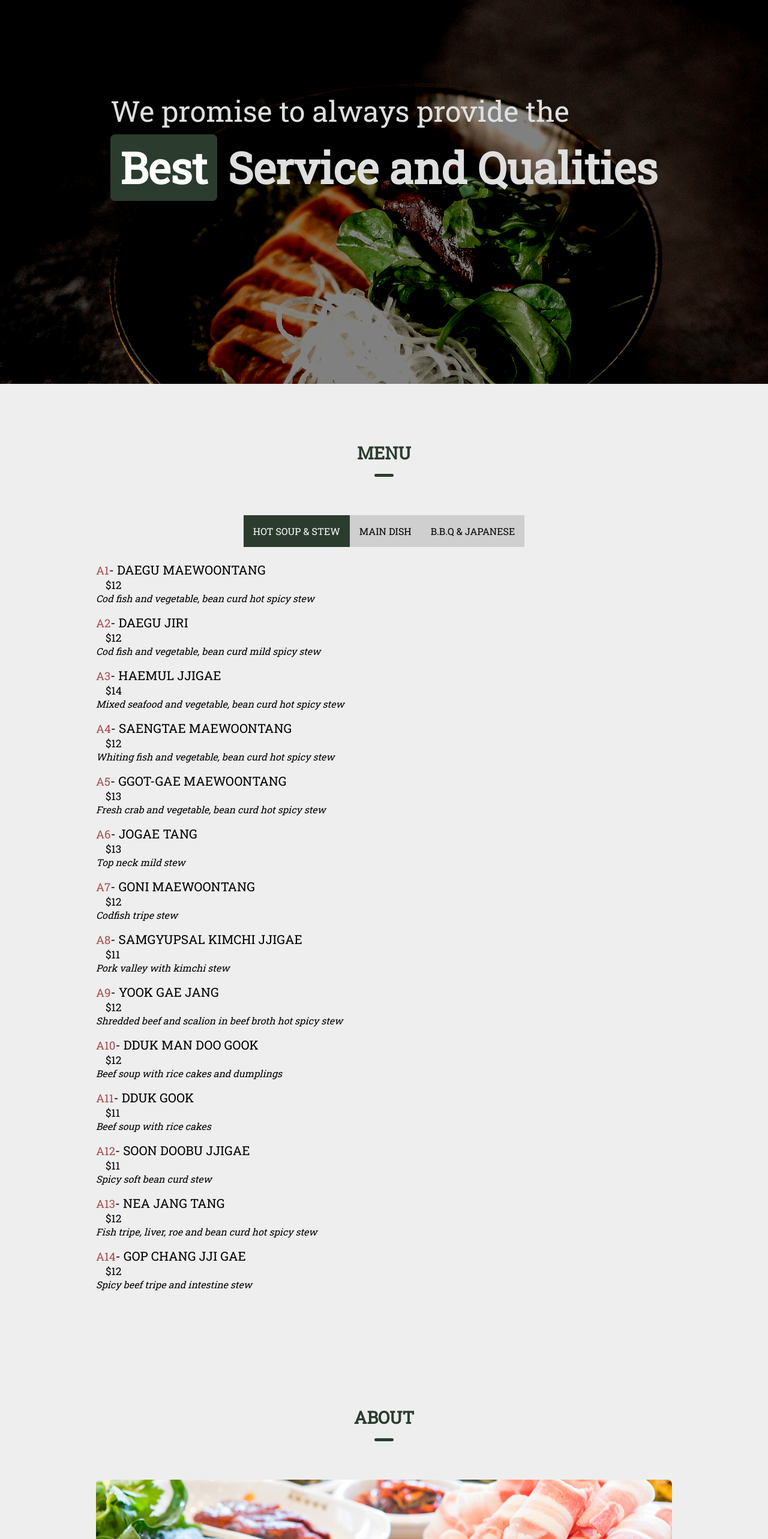
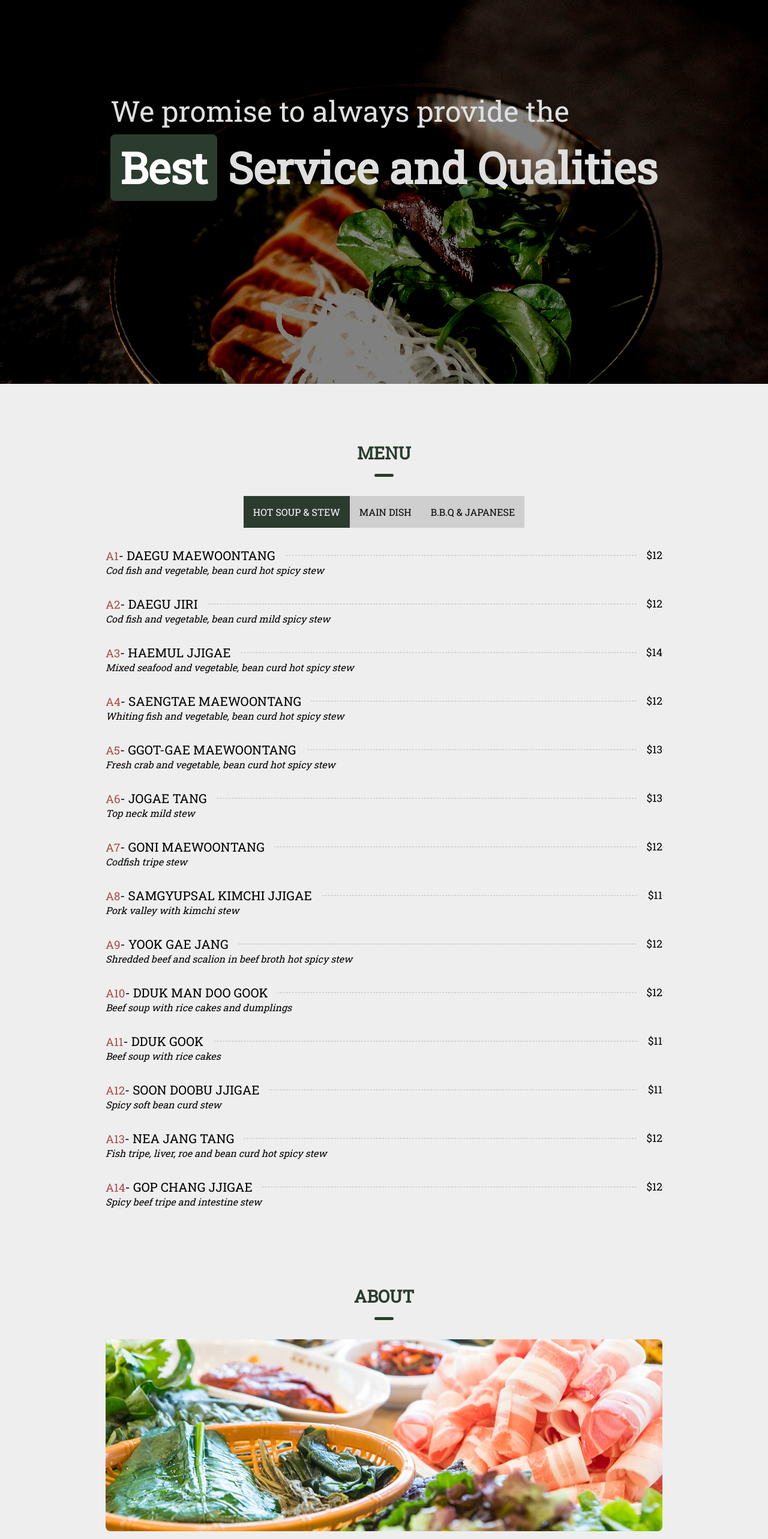
Before and after one commit to SunilPark1129/re-kaya-garden, a React (Create React App) app: page / in a window 1280 px wide. Shown: the part 160-2726 px from the top of the page at 60% size. Built offline with nearby package versions, Linux system fonts and the light colour scheme.

Commit message:
Edited Semantic Tags

```diff
--- a/src/App.css
+++ b/src/App.css
@@ -20,6 +20,15 @@ body {
   font-family: "Roboto Slab", serif;
 }
 
+.wrapper {
+  max-width: 60rem;
+  padding: 4rem 1rem;
+}
+
+button {
+  font-family: "Roboto Slab", serif;
+}
+
 ul {
   list-style-type: none;
 }
@@ -30,9 +39,11 @@ a {
 }
 
 .wrapper {
-    max-width: 80rem;
+  max-width: 60rem;
   margin: 0 auto;
   width: 100%;
+  display: grid;
+  gap: 4em;
 }
 
 @media (max-width: 45rem) {
--- a/src/App.js
+++ b/src/App.js
@@ -11,9 +11,11 @@ function App() {
       <Navbar />
       <main>
         <Home />
-        <Menu />
-        <About />
-        <Location />
+        <div className="wrapper">
+          <Menu />
+          <About />
+          <Location />
+        </div>
       </main>
       <Footer />
     </>
--- a/src/data/menuList.js
+++ b/src/data/menuList.js
@@ -14,9 +14,11 @@ menuList = [
 ]
 */
 
-export const menuList = [{
+export const menuList = [
+  {
     category: "HOT SOUP & STEW",
-        items: [{
+    items: [
+      {
         name: "DAEGU MAEWOONTANG",
         description: "Cod fish and vegetable, bean curd hot spicy stew",
         price: 12,
@@ -82,7 +84,7 @@ export const menuList = [{
         price: 12,
       },
       {
-                name: "GOP CHANG JJI GAE",
+        name: "GOP CHANG JJIGAE",
         description: "Spicy beef tripe and intestine stew",
         price: 12,
       },
@@ -90,7 +92,8 @@ export const menuList = [{
   },
   {
     category: "MAIN DISH",
-        items: [{
+    items: [
+      {
         name: "JANG-O GUI",
         description: "Broiled eel with special sauce",
         price: 12,
@@ -157,14 +160,16 @@ export const menuList = [{
       },
       {
         name: "HWE DUPBAP",
-                description: "Mixed fresh raw fish and vegetable with spicy sauce in bowl",
+        description:
+          "Mixed fresh raw fish and vegetable with spicy sauce in bowl",
         price: 15,
       },
     ],
   },
   {
     category: "B.B.Q & JAPANESE",
-        items: [{
+    items: [
+      {
         name: "KAL BI GUI",
         description: "Marinated beef ribs B.B.Q. at the table",
         price: 18,
@@ -206,12 +211,14 @@ export const menuList = [{
       },
       {
         name: "SASHIMI",
-                description: "Pick one from SALMON, RED SNAPPER, SHRIP, EEL for 15 pieces",
+        description:
+          "Pick one from SALMON, RED SNAPPER, SHRIP, EEL for 15 pieces",
         price: 12,
       },
       {
         name: "SUSHI",
-                description: "Pick one from SALMON, RED SNAPPER, SHRIP, EEL for 6 pieces",
+        description:
+          "Pick one from SALMON, RED SNAPPER, SHRIP, EEL for 6 pieces",
         price: 12,
       },
       {
--- a/src/pages/About.jsx
+++ b/src/pages/About.jsx
@@ -12,41 +12,39 @@ import "../components/components.css";
 
 const About = () => {
   return (
-    <section className="page about" id="about">
-      <div className="wrapper">
+    <article className="page about" id="about">
       <Header props="ABOUT" />
-        <article>
-          <section className="about__content">
+      <div className="about__content">
+        <section>
           <img src={bbq} alt="BBQ" />
           <div className="about__content__text">
             <h2>KayaGarden</h2>
             <p>
               Our restaurant has maintained the taste of traditional{" "}
               <span>Korean food</span> for over 20 years. The reason we were
-                able to maintain good quality for a long time is because there
-                was a lot of interest and love from customers to KayaGarden
+              able to maintain good quality for a long time is because there was
+              a lot of interest and love from customers to KayaGarden
               restaurant. We will continute to repay your love with the{" "}
               <span>best quality and service</span>.
             </p>
           </div>
         </section>
-          <section className="about__content">
+        <section>
           <img src={sushi} alt="Sushi" />
           <div className="about__content__text">
             <h2>Service</h2>
             <p>
               In order to preserve the <span>pride</span> of traditional food,
               we make our own ingredients and cook them every morning. To
-                provide a variety of services, Japanese menus are also offered
-                as a side. Seafood is freshly ordered every morning, so you can
-                feel fresh foods at KayaGarden. We strive to provide the best{" "}
+              provide a variety of services, Japanese menus are also offered as
+              a side. Seafood is freshly ordered every morning, so you can feel
+              fresh foods at KayaGarden. We strive to provide the best{" "}
               <span>service</span> to our customers.
             </p>
           </div>
         </section>
+      </div>
     </article>
-      </div>
-    </section>
   );
 };
 
--- a/src/pages/Home.jsx
+++ b/src/pages/Home.jsx
@@ -8,17 +8,15 @@ import React from "react";
 
 const Home = () => {
   return (
-    <section className="page home">
+    <article className="page home">
       <div className="home__bg" />
-      <div className="wrapper">
-        <div className="home__content">
-          <h1>
-            <span>Best</span> Service and Qualities
-          </h1>
-          <p>We promise to always provide the</p>
-        </div>
+      <div className="home__content">
+        <h1>
+          <span>Best</span> Service and Qualities
+        </h1>
+        <p>We promise to always provide the</p>
       </div>
-    </section>
+    </article>
   );
 };
 
--- a/src/pages/Menu.jsx
+++ b/src/pages/Menu.jsx
@@ -13,14 +13,13 @@ const Menu = () => {
   // click the btn to set the menuPage value and then re-render by using Map().
   const [menuPage, setMenuPage] = useState(0);
   return (
-    <section className="page menu" id="menu">
-      <div className="wrapper">
+    <article className="page menu" id="menu">
       <Header props={"MENU"} />
-        <article>
-          <ul className="menu__btn">
+      <div>
+        <div className="menu__btn-box">
           {menuList.map((item, idx) => {
             return (
-                <li
+              <button
                 key={item.category}
                 onClick={() => setMenuPage(idx)}
                 style={
@@ -31,10 +30,10 @@ const Menu = () => {
                 title={`display ${item.category.toLowerCase()} table`}
               >
                 {item.category}
-                </li>
+              </button>
             );
           })}
-          </ul>
+        </div>
         <ol>
           {menuList[menuPage].items.map((item, idx) => {
             return (
@@ -55,9 +54,8 @@ const Menu = () => {
             );
           })}
         </ol>
+      </div>
     </article>
-      </div>
-    </section>
   );
 };
 
--- a/src/pages/page.css
+++ b/src/pages/page.css
@@ -1,12 +1,7 @@
 .page {
   position: relative;
   display: flex;
-}
-.page .wrapper {
-  padding: 4rem 2rem;
-}
-.page article {
-  padding: 2rem 0;
+  flex-direction: column;
 }
 
 .home {
@@ -23,18 +18,12 @@
   background-size: cover;
   filter: contrast(200%) brightness(50%) saturate(120%);
 }
-.home .wrapper {
-  justify-content: center;
-  flex-direction: column;
-  display: flex;
-  width: 100%;
-  height: 100%;
-}
 .home__content {
   margin: auto;
   gap: 1rem;
   display: flex;
   flex-direction: column-reverse;
+  padding: 1rem;
 }
 .home h1 {
   color: rgb(223, 223, 223);
@@ -46,50 +35,45 @@
 }
 .home span {
   color: #fff;
-}
-.home span:nth-child(1) {
   background-color: rgb(43, 60, 47);
   border-radius: 0.5rem;
   padding: 0.5rem 1rem;
 }
 
-.menu__btn {
+.menu__btn-box {
   display: flex;
   justify-content: center;
 }
-.menu ul > li {
+.menu__btn-box button {
   padding: 1rem;
   background-color: rgb(207, 207, 207);
   cursor: pointer;
   color: white;
   display: flex;
   align-items: center;
+  border: none;
+  font-size: 1em;
 }
-.menu ul > li:hover {
+.menu__btn-box button:hover {
   filter: brightness(110%);
 }
 .menu ol {
   display: grid;
-  gap: 1em;
+  gap: 2em;
+  padding: 2em 0;
   list-style: none;
-}
-.menu article {
-  display: flex;
-  flex-direction: column;
-  gap: 1.5rem;
 }
 .menu__item {
   margin: auto;
-  max-width: 60rem;
   width: 100%;
 }
-.menu__item__map {
+.menu__item__top {
   display: flex;
   justify-content: space-between;
   position: relative;
   align-items: center;
 }
-.menu__item__map:after {
+.menu__item__top:after {
   position: absolute;
   content: "";
   top: 50%;
@@ -117,28 +101,18 @@
   font-style: italic;
 }
 
-.about article {
+.about__content {
   display: flex;
   flex-direction: column;
   gap: 2rem;
 }
-.about__content {
+.about__content section {
   display: flex;
-  gap: 2rem;
+  gap: 1rem;
   align-items: center;
-  max-width: 60rem;
-  margin: auto;
-  width: 100%;
-  justify-content: space-between;
   flex-wrap: wrap;
 }
-.about__content:nth-child(2) {
-  flex-direction: row-reverse;
-}
-.about__content:nth-child(2) img {
-  flex: 1 1 30%;
-}
-.about__content img {
+.about__content section img {
   border-radius: 0.5rem;
   width: 100%;
   height: 20rem;
@@ -146,6 +120,12 @@
      object-fit: cover;
   -o-object-position: center;
      object-position: center;
+}
+.about__content section:nth-child(2) {
+  flex-direction: row-reverse;
+}
+.about__content section:nth-child(2) img {
+  flex: 1 1 30%;
 }
 .about__content__text {
   display: flex;
@@ -164,13 +144,13 @@
   font-weight: bold;
 }
 
-.location article {
+.location .container {
   display: flex;
   flex-direction: row;
   gap: 5rem;
   position: relative;
 }
-.location section {
+.location .container > section {
   flex: 1 1 100%;
   display: flex;
   flex-direction: column;
@@ -205,8 +185,8 @@
 .location__line {
   position: absolute;
   width: 0.3rem;
-  top: 2rem;
-  bottom: 2rem;
+  top: 0;
+  bottom: 0;
   left: 50%;
   transform: translateX(-50%);
   background-color: var(--main-clr);
@@ -217,9 +197,6 @@
 }
 
 @media (max-width: 45rem) {
-  .page:not(:nth-child(1)):not(:last-child) {
-    border-bottom: 1px dashed rgb(194, 194, 194);
-  }
   .page .wrapper {
     padding: 4rem 1rem;
   }
@@ -235,13 +212,13 @@
   .home h2 {
     font-size: 2em;
   }
-  .menu__btn {
+  .menu__btn-box {
     flex-direction: column;
   }
-  .menu__btn li {
+  .menu__btn-box button {
     justify-content: center;
   }
-  .location article {
+  .location .container {
     flex-wrap: wrap;
     gap: 2em;
   }
--- a/src/pages/page.scss
+++ b/src/pages/page.scss
@@ -2,12 +2,7 @@
 .page {
   position: relative;
   display: flex;
-  .wrapper {
-    padding: 4rem 2rem;
-  }
-  article {
-    padding: 2rem 0;
-  }
+  flex-direction: column;
 }
 
 // =================================== home page styling ===================================== //
@@ -24,18 +19,12 @@
     background-size: cover;
     filter: contrast(200%) brightness(50%) saturate(120%);
   }
-  .wrapper {
-    justify-content: center;
-    flex-direction: column;
-    display: flex;
-    width: 100%;
-    height: 100%;
-  }
   &__content {
     margin: auto;
     gap: 1rem;
     display: flex;
     flex-direction: column-reverse;
+    padding: 1rem;
   }
   h1 {
     color: rgb(223, 223, 223);
@@ -47,46 +36,41 @@
   }
   span {
     color: #fff;
-    &:nth-child(1) {
     background-color: rgb(43, 60, 47);
     border-radius: 0.5rem;
     padding: 0.5rem 1rem;
   }
 }
-}
 
 // =================================== menu page styling ===================================== //
 .menu {
-  &__btn {
+  &__btn-box {
     display: flex;
     justify-content: center;
-  }
-  ul > li {
+    button {
       padding: 1rem;
       background-color: rgb(207, 207, 207);
       cursor: pointer;
       color: white;
       display: flex;
       align-items: center;
+      border: none;
+      font-size: 1em;
       &:hover {
         filter: brightness(110%);
       }
     }
+  }
   ol {
     display: grid;
-    gap: 1em;
+    gap: 2em;
+    padding: 2em 0;
     list-style: none;
-  }
-  article {
-    display: flex;
-    flex-direction: column;
-    gap: 1.5rem;
   }
   &__item {
     margin: auto;
-    max-width: 60rem;
     width: 100%;
-    &__map {
+    &__top {
       display: flex;
       justify-content: space-between;
       position: relative;
@@ -124,32 +108,28 @@
 
 // =================================== about page styling ===================================== //
 .about {
-  article {
+  &__content {
     display: flex;
     flex-direction: column;
     gap: 2rem;
+    section {
+      display: flex;
+      gap: 1rem;
+      align-items: center;
+      flex-wrap: wrap;
+      img {
+        border-radius: 0.5rem;
+        width: 100%;
+        height: 20rem;
+        object-fit: cover;
+        object-position: center;
       }
-  &__content {
-    display: flex;
-    gap: 2rem;
-    align-items: center;
-    max-width: 60rem;
-    margin: auto;
-    width: 100%;
-    justify-content: space-between;
-    flex-wrap: wrap;
       &:nth-child(2) {
         flex-direction: row-reverse;
         img {
           flex: 1 1 30%;
         }
       }
-    img {
-      border-radius: 0.5rem;
-      width: 100%;
-      height: 20rem;
-      object-fit: cover;
-      object-position: center;
     }
     &__text {
       display: flex;
@@ -172,17 +152,17 @@
 
 // =================================== location page styling ===================================== //
 .location {
-  article {
+  .container {
     display: flex;
     flex-direction: row;
     gap: 5rem;
     position: relative;
-  }
-  section {
+    > section {
       flex: 1 1 100%;
       display: flex;
       flex-direction: column;
       line-height: 2em;
+    }
   }
   h5 {
     color: var(--main-clr);
@@ -213,8 +193,8 @@
   &__line {
     position: absolute;
     width: 0.3rem;
-    top: 2rem;
-    bottom: 2rem;
+    top: 0;
+    bottom: 0;
     left: 50%;
     transform: translateX(-50%);
     background-color: var(--main-clr);
@@ -227,9 +207,6 @@
 
 @media (max-width: 45rem) {
   .page {
-    &:not(:nth-child(1)):not(:last-child) {
-      border-bottom: 1px dashed rgb(194, 194, 194);
-    }
     .wrapper {
       padding: 4rem 1rem;
     }
@@ -247,15 +224,15 @@
     }
   }
   .menu {
-    &__btn {
+    &__btn-box {
       flex-direction: column;
-      li {
+      button {
         justify-content: center;
       }
     }
   }
   .location {
-    article {
+    .container {
       flex-wrap: wrap;
       gap: 2em;
     }
```
Also changed, not shown: src/pages/Location.jsx (+9 -11 lines), 1 other file (tests, documents, lock files or other folders). Lines whose indentation alone changed are shown as unchanged.
